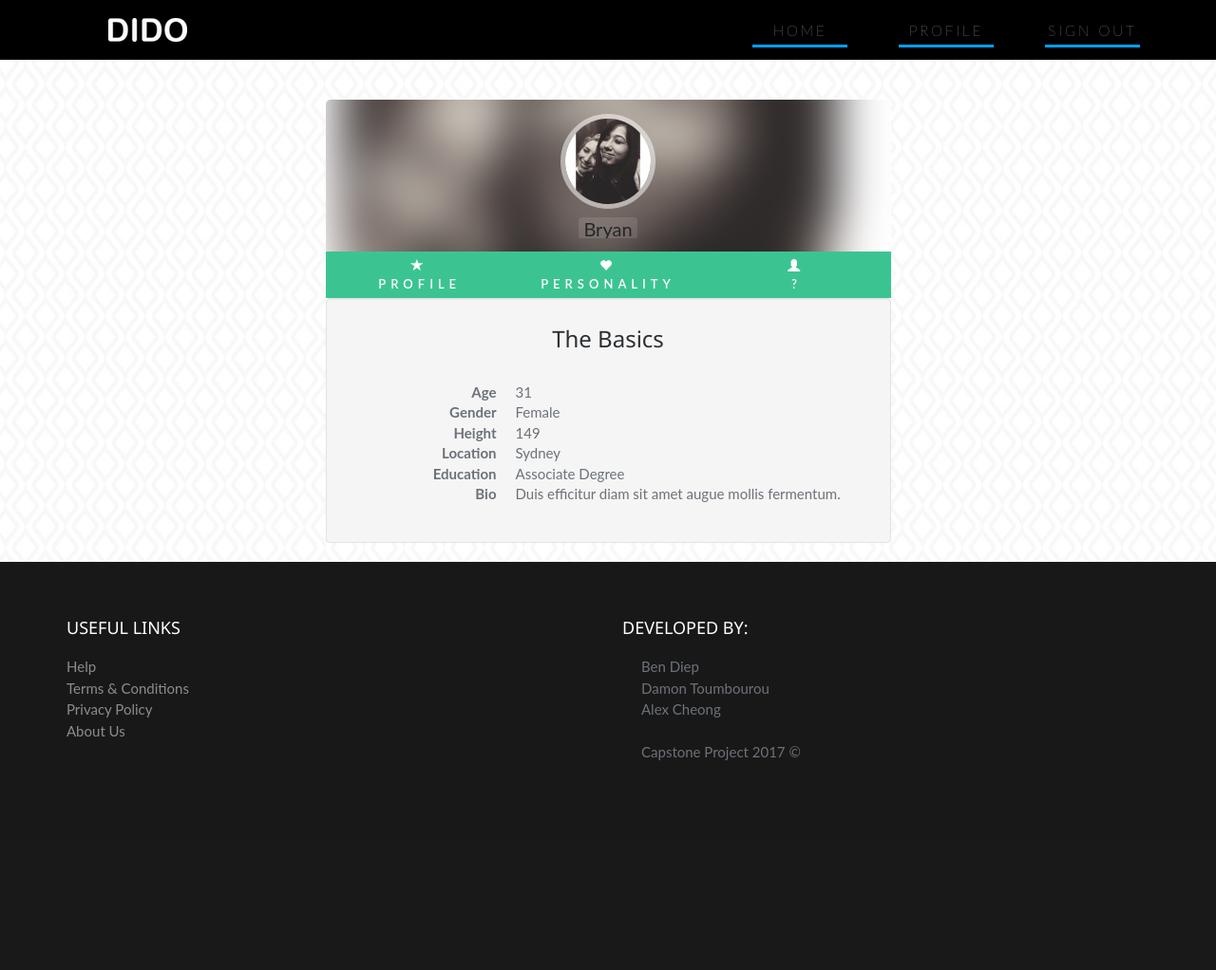
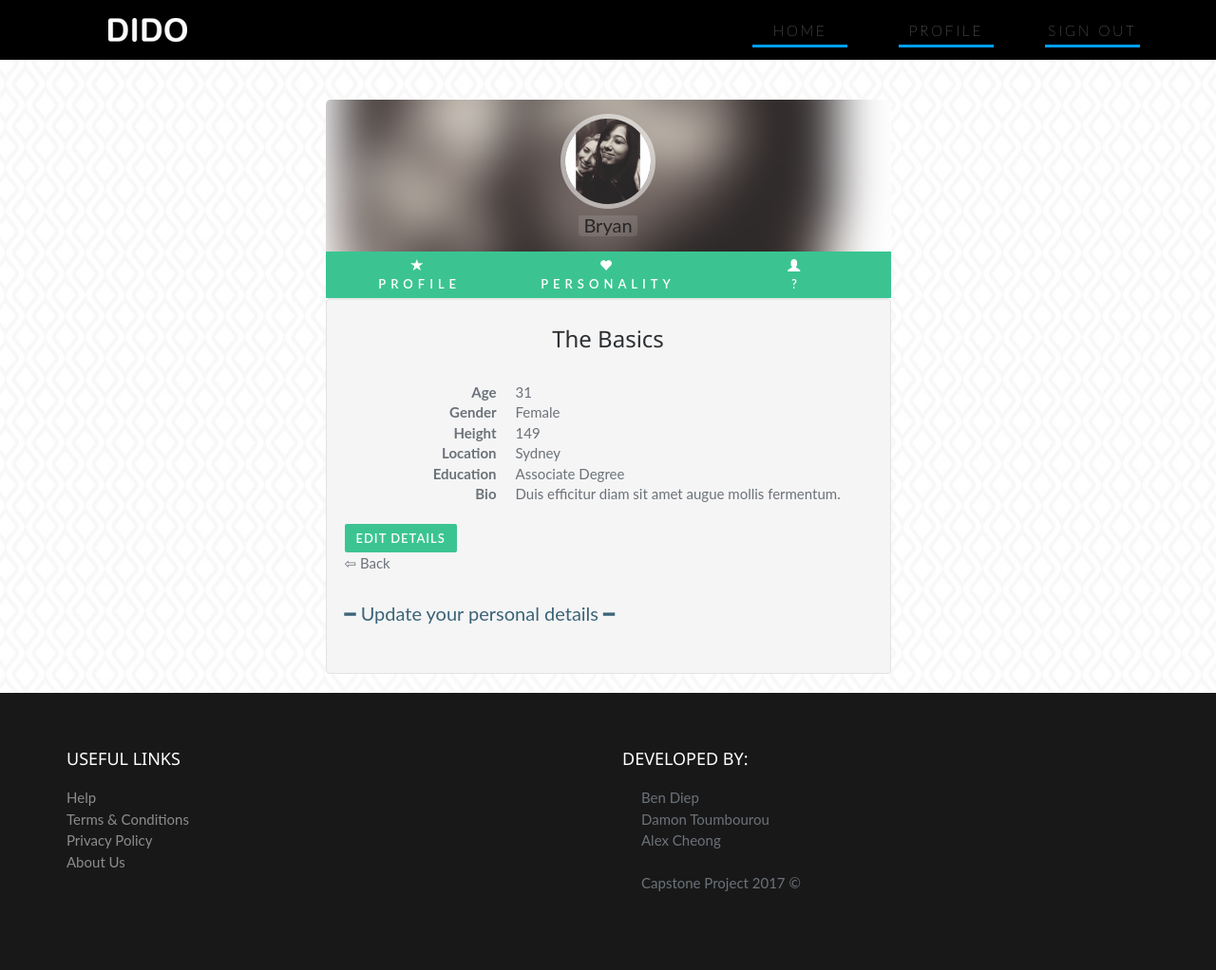
Before and after one commit to TYGATHUG/MatchMaker, a Flask app: page /profile in a window 1280 px wide. Shown: the whole page at 95% size. Before the commit the page ends 801 px from the top, so only its background shows below. Run offline with Flask 2, Linux system fonts and the light colour scheme; a user stored in the database is signed in; data comes from the database, SQL or seed files in the repository; data that the repository does not hold is empty; some libraries are stand-ins or nearby versions.

Commit message:
Update on current viewprofile

```diff
--- a/app.py
+++ b/app.py
@@ -335,7 +335,6 @@ def profile():
                 # if name from db matches name from form
                 else:
 
-                    flash('Successfully edited your answers.')
                     return redirect(url_for('member'))
 
                 return render_template('profile.html')
@@ -355,12 +354,15 @@ def profile():
 @login_required
 def viewprofile():
 
+    update_form = UpdateDetailsForm()
+
     # getting information from these tables to pass into the html page
     curr_user_table = User.query.filter_by(username=current_user.username).first()
     curr_match_table = Match.query.filter_by(username=current_user.username).first()
     curr_ans_table = PersonalityAnswers.query.filter_by(username=current_user.username).first()
 
-    return render_template('viewprofile.html', curr_answer_table=curr_ans_table, curr_match_table=curr_match_table, curr_user_table=curr_user_table)
+
+    return render_template('viewprofile.html', update_form=update_form, curr_answer_table=curr_ans_table, curr_match_table=curr_match_table, curr_user_table=curr_user_table)
 
 
 @app.route('/terms', methods=['GET', 'POST'])
@@ -419,7 +421,7 @@ def login():
         if user:
             if check_password_hash(user.password, login_form.password.data):
                 login_user(user, remember=login_form.remember.data)
-
+                # flash("Login Successful !")
                 return redirect(url_for('member'))
             else:
                 login_form.password.errors.append('Incorrect Password')
--- a/static/css/viewprofile.css
+++ b/static/css/viewprofile.css
@@ -70,7 +70,7 @@
 }
 .card.hovercard .card-info {
     overflow: hidden;
-    font-size: 50px;
+    font-size: 12px;
     line-height: 20px;
     color: #737373;
     text-overflow: ellipsis;
@@ -84,5 +84,13 @@
     -webkit-border-radius: 0 !important;
 }
 /* ------------------------------------------------------------------------------
-	 Profile Lists
+	 Profile Form
 -------------------------------------------------------------------------------*/
+.tab-content #edit-profile-form {
+    /*display:none !important;*/
+}
+
+
+div#tab1 {
+    /*display:none;*/
+}
--- a/static/js/main.js
+++ b/static/js/main.js
@@ -180,11 +180,3 @@ $(document).ready(function() {
     };
 	$(window).onload=loadModalAnimation();
 });
-
-$(document).ready(function() {
-$(".btn-pref .btn").click(function () {
-    $(".btn-pref .btn").removeClass("btn-primary").addClass("btn-default");
-    // $(".tab").addClass("active"); // instead of this do the below
-    $(this).removeClass("btn-default").addClass("btn-primary");
-});
-});
--- /dev/null
+++ b/static/js/viewprofile.js
@@ -0,0 +1,53 @@
+$(document).ready(function () {
+
+    $(".btn-pref .btn").click(function () {
+        $(".btn-pref .btn").removeClass("btn-primary").addClass("btn-default");
+        // $(".tab").addClass("active"); // instead of this do the below
+        $(this).removeClass("btn-default").addClass("btn-primary");
+    });
+});
+
+$(document).ready(function () {
+    var profile = document.getElementById("tab1")
+    var button = document.getElementById("edit-details-btn")
+    var editprofileform = document.getElementsById("edit-profile-form")
+    var backbutton = document.getElementById("edit-profile-back-btn")
+    var visibleDivId = null;
+
+    // button.onclick = function(){
+    //   alert("HELLO");
+    // };
+    // when you click this button, do this function
+    // button.onclick = function () {
+    //     alert("HELLO");
+    //     // if(content.className == "tab-pane fade in active"){
+    //     //     // show profile details
+    //     // } else {
+    //     //     // show edit profile form
+    //     // }
+    // }
+
+
+});
+
+
+$(document).ready(function () {
+
+    $('#edit-details-btn').on('click', function() {
+        $(this).hide();
+    });
+
+      //  $('div#tab1 #edit-profile-form').hide();
+       // $('.tab-content #edit-profile-form').eq($(this).index()).show()
+
+});
+
+// $("#edit-profile-form").hide()
+//
+// $('#edit-details-btn').click(function(){
+//     if ($(this).attr("class") == "btn btn-default edit")
+//     {
+//         $("#edit-profile-form").show()
+//     }
+//
+// });
--- a/templates/main.html
+++ b/templates/main.html
@@ -42,6 +42,8 @@
 <script src="{{ url_for('static', filename='js/retina.min.js') }}"></script>
 <script src="{{ url_for('static', filename='js/modernizr.js') }}"></script>
 <script src="{{ url_for('static', filename='js/main.js') }}"></script>
+<script src="{{ url_for('static', filename='js/viewprofile.js') }}"></script>
+
 
 </body>
 </html>
--- a/templates/member.html
+++ b/templates/member.html
@@ -10,7 +10,9 @@
     <!-- Display Validation errors-->
     {% with messages=get_flashed_messages() %}
         {% if messages %}
+{#            <ul class="flashes">#}
             {% for message in messages %}
+{#                <li>{{ message }}</li>#}
                 <script>
                     toastr.options = {
                         "closeButton": true,
@@ -33,6 +35,7 @@
                     toastr["success"]("Welcome {{ name }} !", "{{ message }}")
                 </script>
             {% endfor %}
+{#            </ul>#}
         {% endif %}
     {% endwith %}
     <!-- End Display Validation errors-->
--- a/templates/viewprofile.html
+++ b/templates/viewprofile.html
@@ -5,6 +5,10 @@
     <section id="intro" class="section intro no-padding">
         <div class="container-fluid">
             <br><br>
+
+                <!-- run this IF statement if looking at another users profile-->
+                {% if current_user.username != curr_user_table.username %}
+                {% endif %}
 
                 {% if curr_user_table.setup == True %}
 
@@ -39,7 +43,9 @@
                     </div>
 
                     <div class="well">
+
                         <div class="tab-content">
+
                             <div class="tab-pane fade in active" id="tab1">
                             <h3 class="red-text text-center">The Basics</h3>
                         <br>
@@ -63,8 +69,88 @@
                             <dt>Bio</dt>
                             <dd>{{ curr_match_table.bio }}</dd>
                         </dl>
+{#                                <button id="update-details-btn" type="submit" class="btn btn-default" style="letter-spacing: 1px;">Update Details</button>#}
 
-                            </div>
+                        <a href="#" id="edit-details-btn" class="btn btn-default" style="letter-spacing: 1px;">Edit Details</a>
+
+                        <div id="edit-profile-form">
+
+                            <a href="#" id="edit-profile-back-btn">&#8678 Back</a>
+
+                            <p class="sub-heading" style="font-style: normal; font-size: 20px; color: #3C6478 !important;">
+                                &#9473 Update your personal details &#9473
+                            </p>
+                            <br>
+                        </div>
+                                </div>
+{#                            <form role="form" method="POST" action="/profile" enctype="multipart/form-data">#}
+{#                                            {{ update_form.hidden_tag() }}#}
+{#                            <div class="form-group col_1_of_1">#}
+{#                                <label for="imageUpload" id="imageUpload-btn">#}
+{#                                    <span>Click to Upload Photo</span><br>#}
+{#                                    <span id="image-file-name-display" style="font-size: 15px; font-weight: normal;">No File Selected</span>#}
+{#                                </label>#}
+{#                                <script>#}
+{#                                    function displayFilename() {#}
+{#                                        var filename = $('#imageUpload')[0].files[0];#}
+{#                                        document.getElementById("image-file-name-display").innerHTML = filename.name;#}
+{#                                    }#}
+{#                                </script>#}
+{##}
+{#                                {{ update_form.image(id="image-file-name", id="imageUpload", class="form-control", placeholder="image", onchange="displayFilename()", style="display:none;", value=curr_match_table.image) }}#}
+{#                            </div>#}
+{#                            <br><br><br>#}
+{##}
+{#                            <div class="form-group col_1_of_2">#}
+{#                                <label>Name</label>#}
+{#                                {{ update_form.name(class="form-control", placeholder="Name", value=curr_match_table.name, readonly=true) }}#}
+{#                            </div>#}
+{##}
+{#                            <div class="form-group col_1_of_2">#}
+{#                                <label>Age</label>#}
+{#                                {{ update_form.age(class="form-control", placeholder="Age", value=curr_match_table.age) }}#}
+{#                            </div>#}
+{##}
+{#                            <div class="form-double-input">#}
+{#                                <div class="form-group col_1_of_2">#}
+{#                                    <label>Gender</label>#}
+{#                                    {{ update_form.gender(class="form-control", placeholder="Gender", value=curr_match_table.gender) }}#}
+{#                                </div>#}
+{#                                <div class="form-group col_1_of_2">#}
+{#                                    <label>Location</label>#}
+{#                                    {{ update_form.location(class="form-control", placeholder="Location", value=curr_match_table.location) }}#}
+{#                                </div>#}
+{#                            </div>#}
+{##}
+{#                            <div class="form-double-input">#}
+{#                                <div class="form-group col_1_of_2">#}
+{#                                    <label>Height (cm)</label>#}
+{#                                    {{ update_form.height(class="form-control", placeholder="Height", value=curr_match_table.height) }}#}
+{#                                </div>#}
+{##}
+{#                                <div class="form-group col_1_of_2">#}
+{#                                    <label>Education Level</label>#}
+{#                                    {{ update_form.education(class="form-control", placeholder="Education", value=curr_match_table.education) }}#}
+{#                                </div>#}
+{#                            </div>#}
+{##}
+{#                            <div class="form-single-input">#}
+{#                                <div class="form-group col_1_of_1">#}
+{#                                    <label>About Me</label>#}
+{#                                    {{ update_form.bio(class="form-control", placeholder="About Me", value=curr_match_table.bio) }}#}
+{#                                </div>#}
+{#                            </div>#}
+{##}
+{#                            <div class="form-single-input">#}
+{#                                <div class="form-group col_1_of_1" style="margin-bottom: 80px;">#}
+{#                                    <button type="submit" class="btn btn-default" style="letter-spacing: 1px;">Update Details#}
+{#                                    </button>#}
+{#                                </div>#}
+{#                            </div>#}
+{#                        </div>#}
+{##}
+{#                    </form>#}
+
                         <div class="tab-pane fade in" id="tab2">
                             <h3 class="red-text text-center">My thoughts</h3>
                         <dl>
@@ -92,7 +178,6 @@
                             <br>
                             <dt>DWhat do you think of volunteering and have you ever volunteered?</dt>
                             <dd>{{ curr_ans_table.q8 }}</dd>
-
                         </dl>
                         </div>
                         <div class="tab-pane fade in" id="tab3">
```
